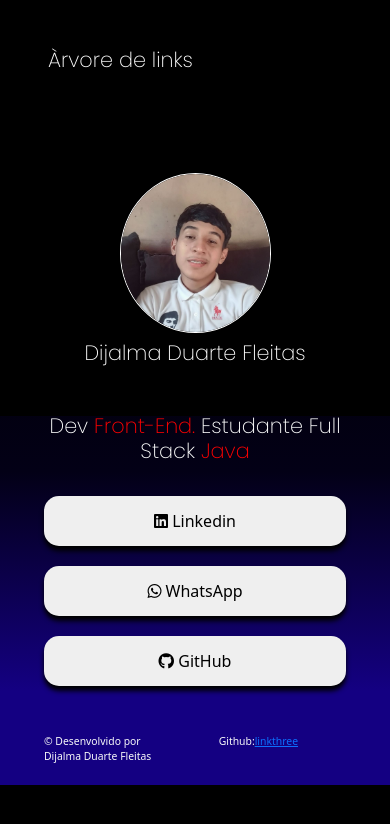
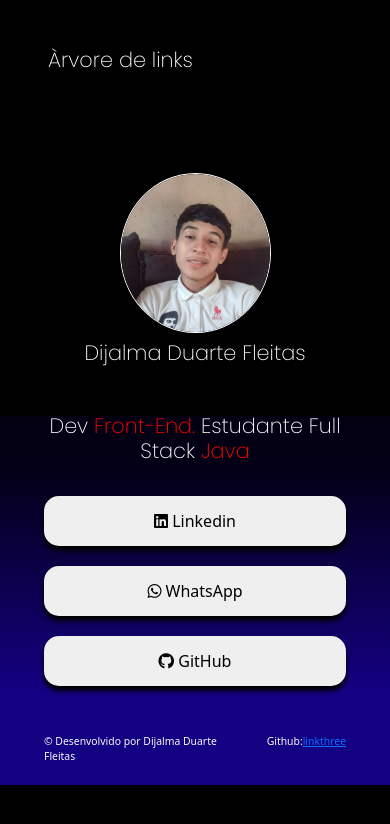
Before and after one commit to dani10014/linkthree, a website: page index.html in a window 390 px wide. Drawn offline with nearby package versions, Linux system fonts and the light colour scheme.

Commit message:
Corrigindo problema de responsividade

```diff
--- a/index.html
+++ b/index.html
@@ -43,10 +43,10 @@
             </div>
         </div>
         <footer class="text-light">
-            <div class="container d-flex justify-content-center gap-5 px-4">
+            <div class="container d-flex justify-content-between gap-5 px-4">
                 <p class="mb-0">
                 &copy Desenvolvido por Dijalma Duarte Fleitas
-                <p class="mb-0">Github:<a href="//github.com/dani10014/linkthree.git" target="_blank">linkthree</a></p></p>
+                <p class="mb-0">Github:<a href="//github.com/dani10014/linkthree.git" target="_blank">linkthree</a></p>
             </div>
         </footer>
     </main>
```
